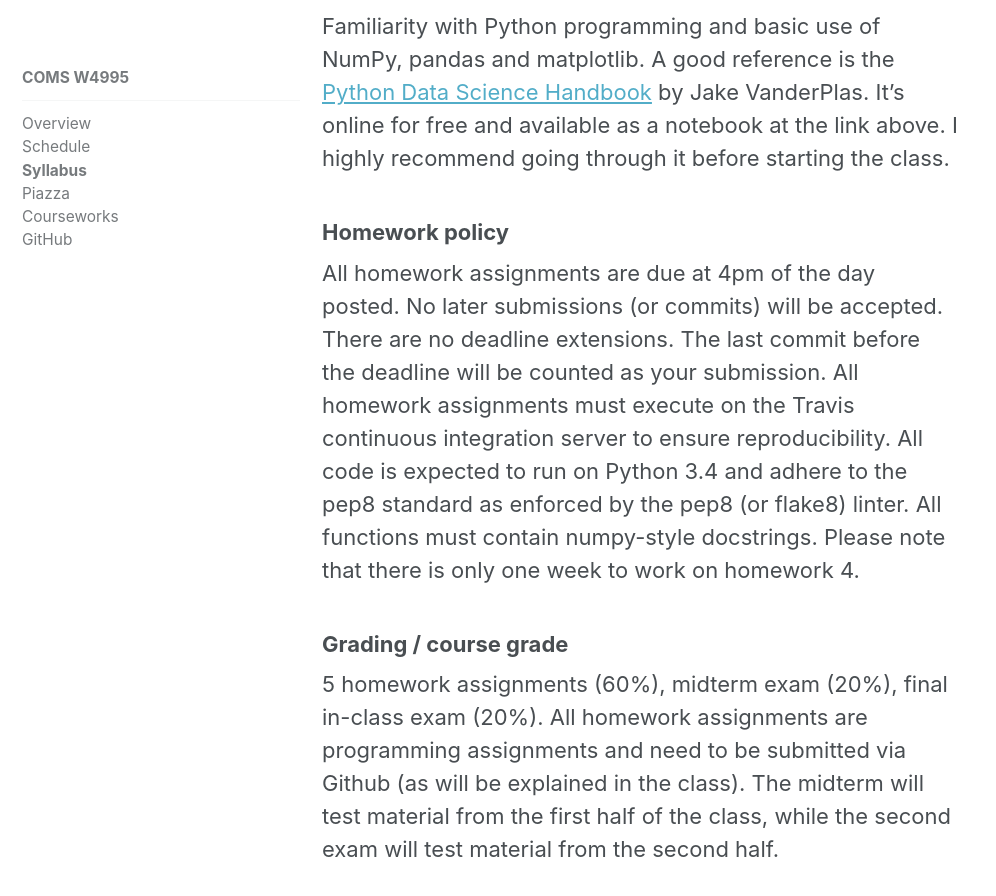
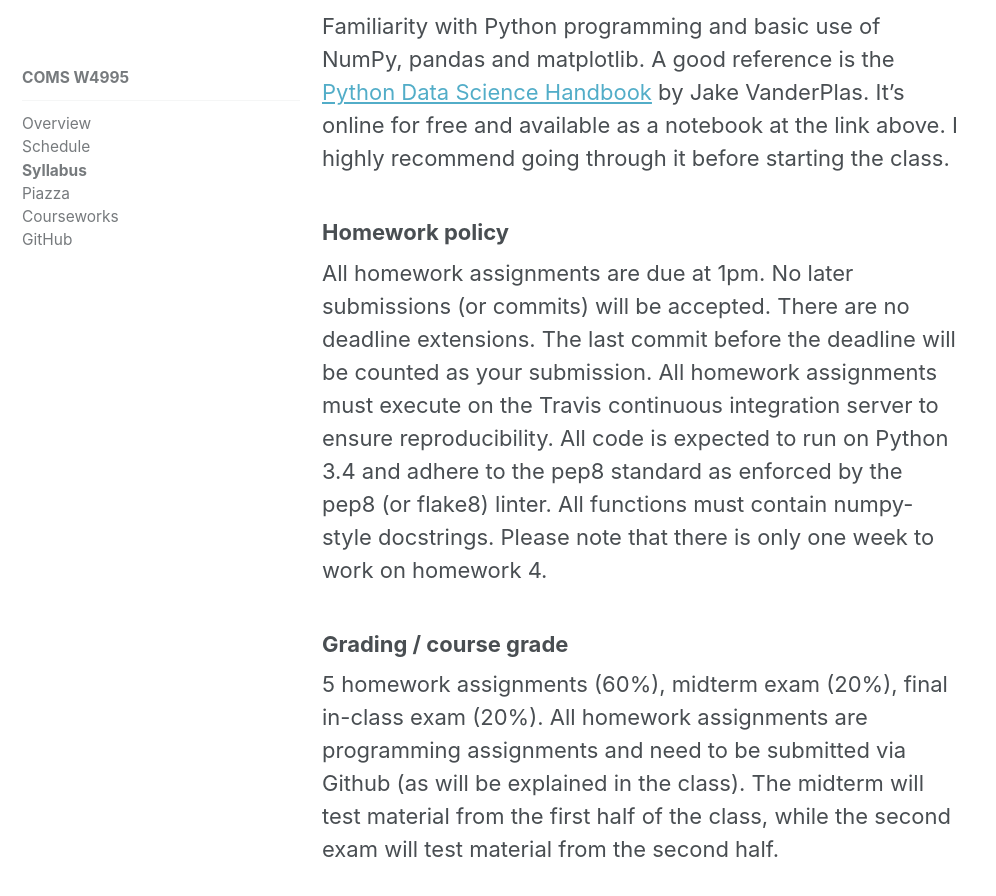
Before and after one commit to amueller/columbia-website, a Jekyll site: the page built from _comsw4995s18/syllabus.md, in a window 1280 px wide and 900 px high, scrolled down 711 px. Shown: the top 896 px of the window, without its empty margins (0-996 px from the left). Built offline with Jekyll 4.4.1, drawn with Linux system fonts in a browser that asks for light colours; our own code applies the rules of GitHub Pages for plain Markdown files.

Commit message:
make homework deadline 1pm, clearer formulation

```diff
--- a/_comsw4995s18/syllabus.md
+++ b/_comsw4995s18/syllabus.md
@@ -21,14 +21,13 @@ by Jake VanderPlas. It's online for free and available as a notebook at the link
 I highly recommend going through it before starting the class.
 
 ### Homework policy
-All homework assignments are due at 4pm of the day posted. No later
-submissions (or commits) will be accepted. There are no deadline extensions.
-The last commit before the deadline will be counted as your submission. All
-homework assignments must execute on the Travis continuous integration server
-to ensure reproducibility. All code is expected to run on Python 3.4 and adhere
-to the pep8 standard as enforced by the pep8 (or flake8) linter. All functions
-must contain numpy-style docstrings.  Please note that there is only one week
-to work on homework 4.
+All homework assignments are due at 1pm. No later submissions (or commits) will
+be accepted. There are no deadline extensions.  The last commit before the
+deadline will be counted as your submission. All homework assignments must
+execute on the Travis continuous integration server to ensure reproducibility.
+All code is expected to run on Python 3.4 and adhere to the pep8 standard as
+enforced by the pep8 (or flake8) linter. All functions must contain numpy-style
+docstrings.  Please note that there is only one week to work on homework 4.
 
 ### Grading / course grade
 5 homework assignments (60%), midterm exam (20%), final in-class exam (20%).
```
